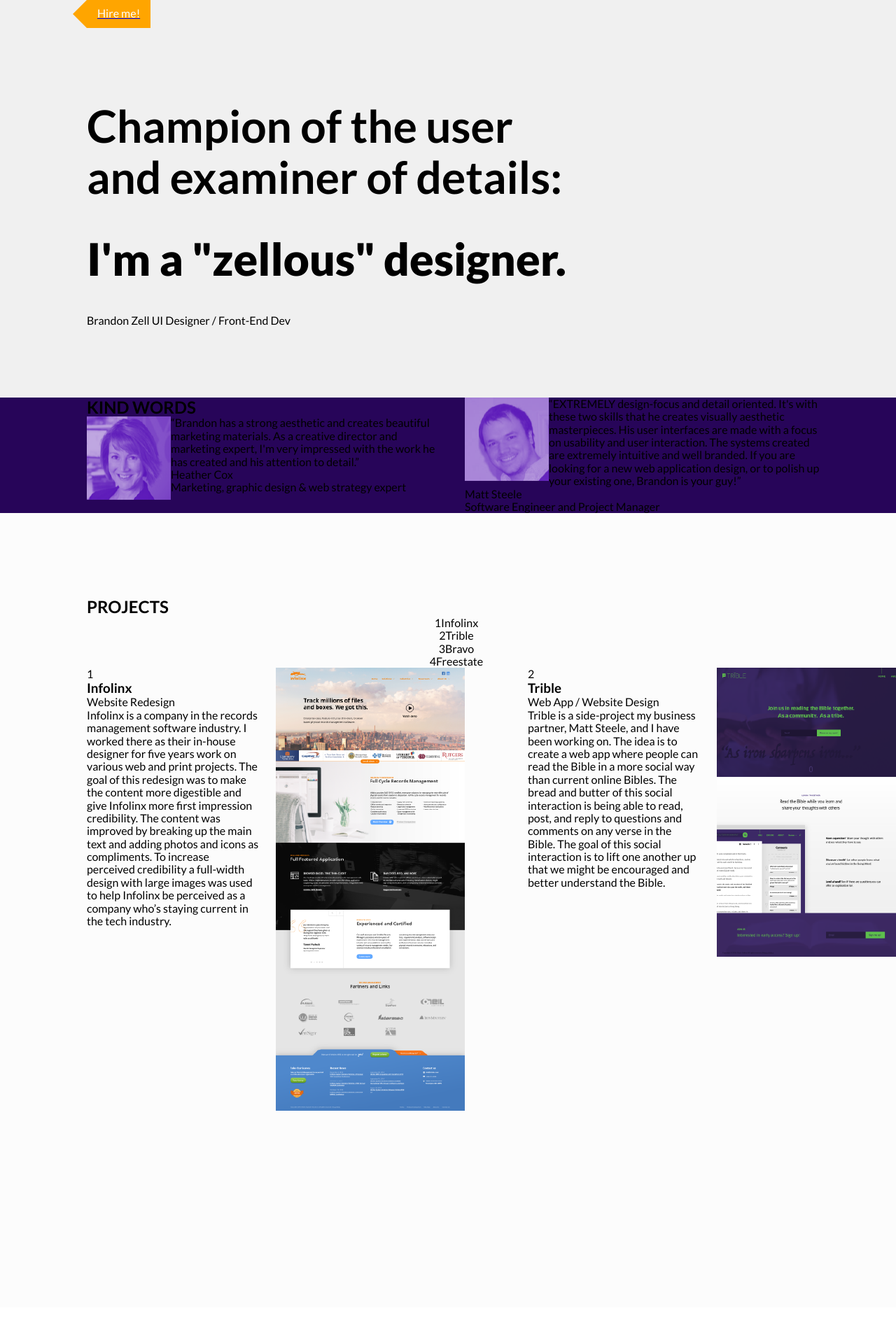
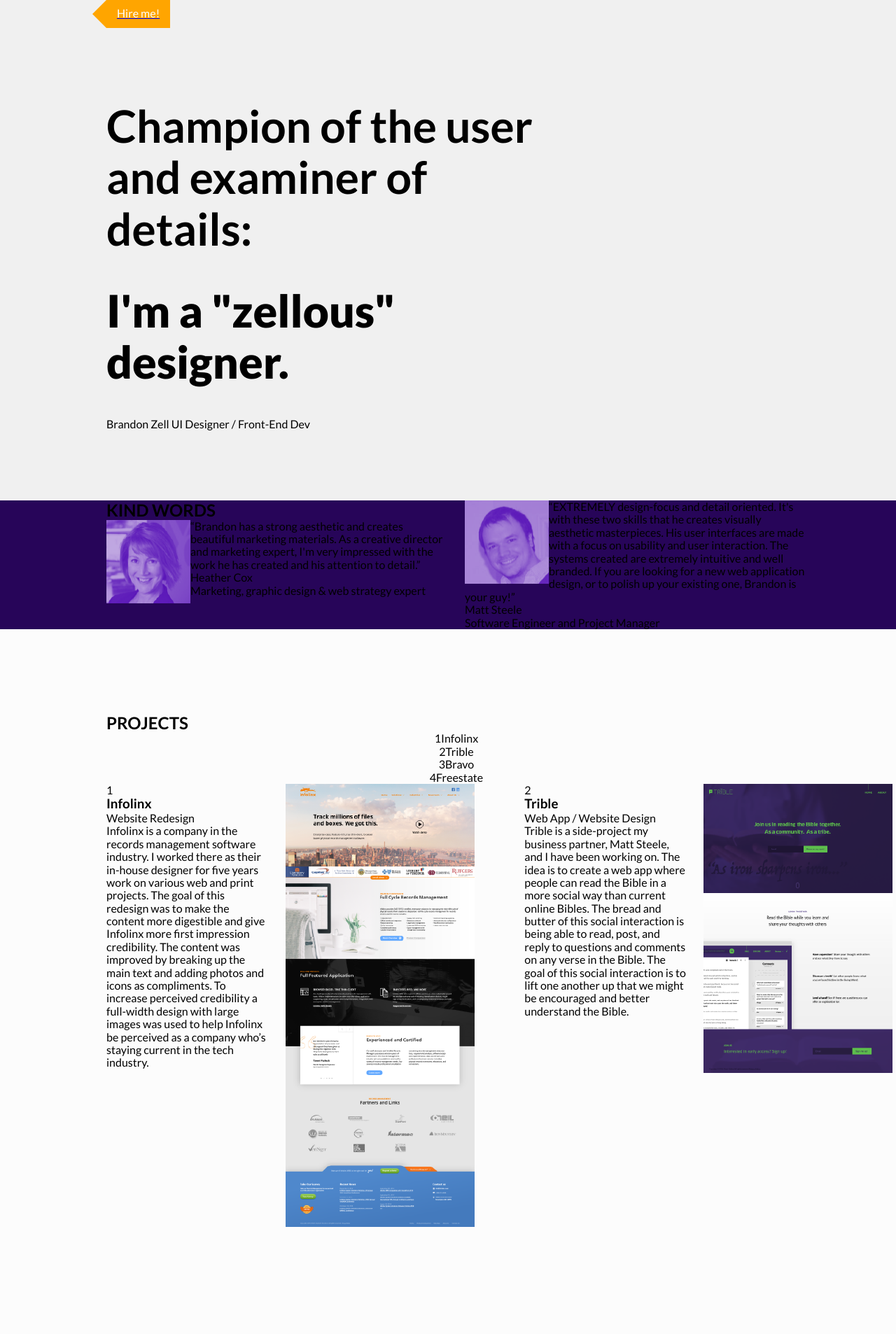
Before and after one commit to bzle/brandonz-me, a Jekyll site: the page built from index.html, in a window 1280 px wide. Shown: the top 1906 px of the page at 70% size. Built offline with Jekyll 4.4.1, drawn with Linux system fonts in a browser that asks for light colours; nearby versions of some CDN libraries.

Commit message:
Updated '/css/style.scss' via CloudCannon

```diff
--- a/css/style.scss
+++ b/css/style.scss
@@ -777,7 +777,7 @@ body {
 }
 .grid {
     margin: auto;
-    max-width: 1080px;
+    max-width: 80vw;
 }
 .header__logo {
     position: absolute;
```
